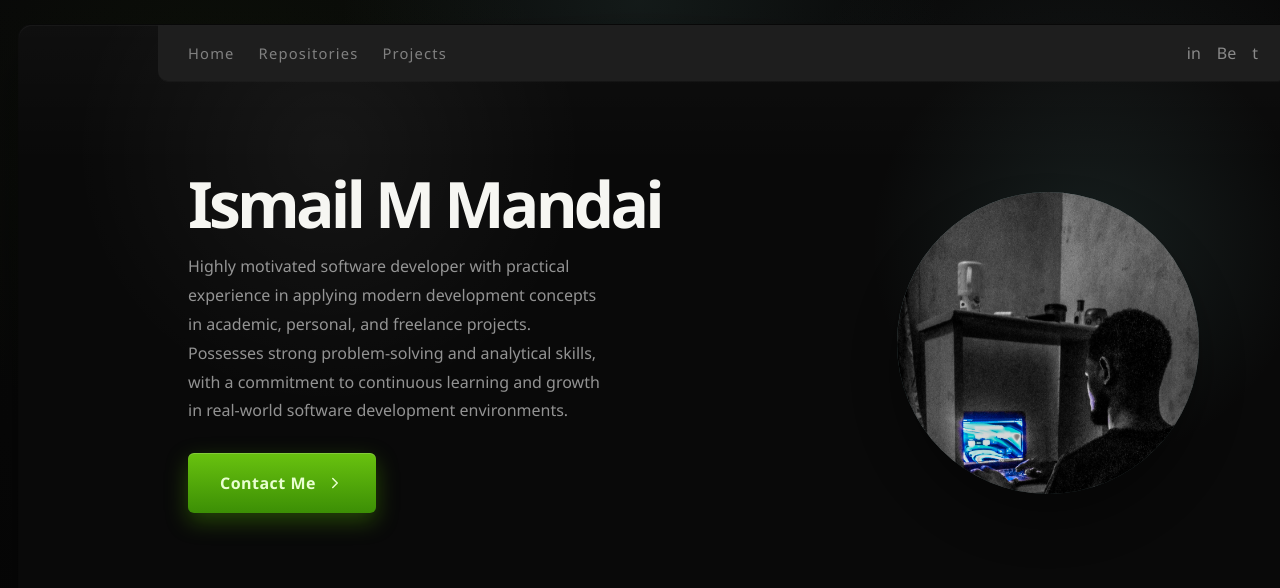
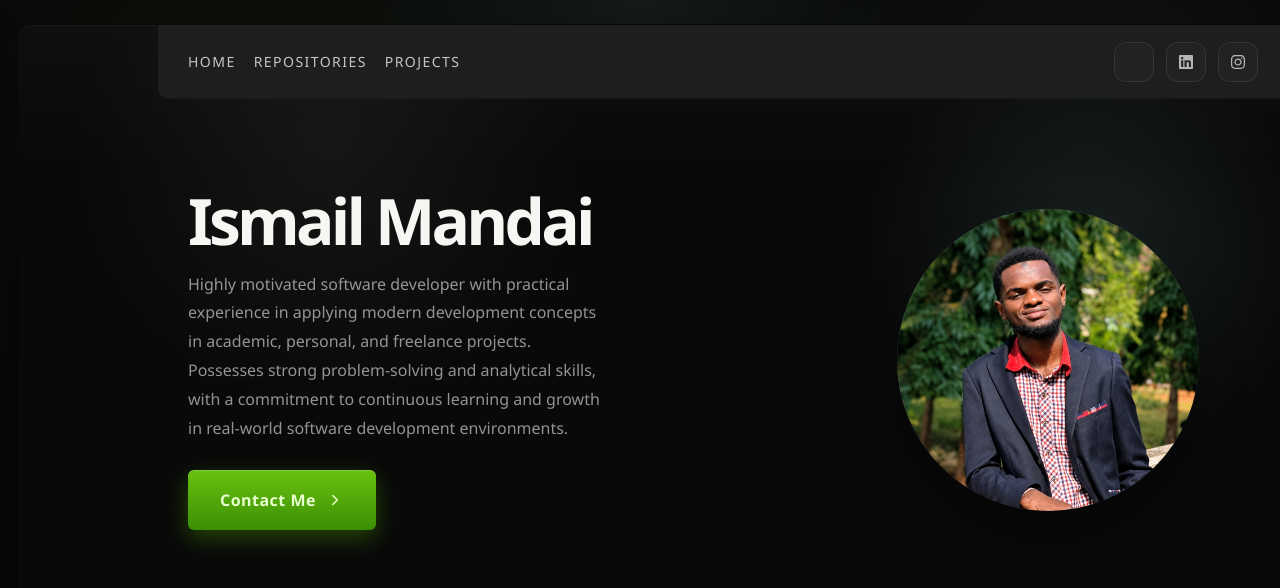
Before and after one commit to IsmaCoder024/Portifolio, a React (Vite) app: page / in a window 1280 px wide. Shown: the top 588 px of the page. Built offline with nearby package versions, Linux system fonts and the light colour scheme.

Commit message:
pre-ready portifolio commmited

```diff
--- a/package.json
+++ b/package.json
@@ -13,6 +13,7 @@
     "lucide-react": "^0.553.0",
     "react": "^19.1.1",
     "react-dom": "^19.1.1",
+    "react-icons": "^5.7.0",
     "react-router-dom": "^7.9.4"
   },
   "devDependencies": {
--- a/src/pages/Homepage.css
+++ b/src/pages/Homepage.css
@@ -69,6 +69,90 @@ body {
   box-shadow: 0 1px 0 rgba(255, 255, 255, 0.03);
 }
 
+.desktop-nav {
+  width: 100%;
+  display: flex;
+  align-items: center;
+  justify-content: space-between;
+  gap: 20px;
+}
+
+.desktop-nav-links {
+  display: flex;
+  align-items: center;
+  gap: 18px;
+  flex-wrap: wrap;
+}
+
+.desktop-nav-links a {
+  position: relative;
+  padding: 10px 0;
+  color: rgba(255, 255, 255, 0.74);
+  text-decoration: none;
+  font-size: 0.88rem;
+  letter-spacing: 0.1em;
+  text-transform: uppercase;
+}
+
+.desktop-nav-links a::after {
+  content: "";
+  position: absolute;
+  left: 0;
+  bottom: 4px;
+  width: 100%;
+  height: 1px;
+  background: linear-gradient(90deg, transparent, rgba(99, 184, 15, 0.9), transparent);
+  transform: scaleX(0);
+  transform-origin: center;
+  transition: transform 180ms ease;
+}
+
+.desktop-nav-links a:hover {
+  color: #fff;
+}
+
+.desktop-nav-links a:hover::after {
+  transform: scaleX(1);
+}
+
+.desktop-socials {
+  display: flex;
+  align-items: center;
+  gap: 12px;
+}
+
+.desktop-socials a {
+  width: 38px;
+  height: 38px;
+  display: inline-flex;
+  align-items: center;
+  justify-content: center;
+  border-radius: 12px;
+  border: 1px solid rgba(255, 255, 255, 0.08);
+  background: rgba(255, 255, 255, 0.02);
+  color: rgba(255, 255, 255, 0.66);
+  transition:
+    transform 160ms ease,
+    border-color 160ms ease,
+    color 160ms ease,
+    background 160ms ease;
+}
+
+.desktop-socials a:hover {
+  transform: translateY(-1px);
+  border-color: rgba(99, 184, 15, 0.55);
+  color: #fff;
+  background: rgba(99, 184, 15, 0.08);
+}
+
+.hero-drawer {
+  width: 100%;
+  display: flex;
+  align-items: center;
+  justify-content: space-between;
+  gap: 24px;
+}
+
 .hero-nav {
   display: flex;
   flex-wrap: wrap;
@@ -103,6 +187,11 @@ body {
 
 .hero-socials a:hover {
   color: rgba(255, 255, 255, 0.85);
+}
+
+.mobile-nav-toggle,
+.nav-backdrop {
+  display: none;
 }
 
 .hero-content {
@@ -235,12 +324,96 @@ body {
   .hero-shell {
     padding: 0 18px 24px;
     min-height: calc(100vh - 40px);
+    overflow: visible;
   }
 
   .hero-topbar {
+    display: none;
+  }
+
+  .desktop-nav {
+    display: none;
+  }
+
+  .mobile-nav-toggle {
+    position: fixed;
+    top: 14px;
+    left: 14px;
+    z-index: 3000;
+    display: inline-flex;
+    align-items: center;
+    justify-content: center;
+    gap: 8px;
+    padding: 12px;
+    border: 1px solid rgba(255, 255, 255, 0.12);
+    border-radius: 12px;
+    background: rgba(11, 11, 11, 0.92);
+    color: #fff;
+    cursor: pointer;
+    box-shadow: 0 12px 30px rgba(0, 0, 0, 0.32);
+    backdrop-filter: blur(14px);
+  }
+
+  .hero-drawer {
+    position: fixed;
+    top: 0;
+    left: 0;
+    z-index: 2100;
+    width: min(80vw, 280px);
+    height: 100vh;
+    flex-direction: column;
+    align-items: flex-start;
+    justify-content: flex-start;
+    gap: 20px;
+    padding: 72px 18px 24px;
+    background: rgba(16, 16, 16, 0.98);
+    border-right: 1px solid rgba(255, 255, 255, 0.08);
+    box-shadow: 22px 0 50px rgba(0, 0, 0, 0.4);
+    transform: translateX(-105%);
+    transition: transform 220ms ease;
+    pointer-events: none;
+    visibility: hidden;
+    overflow-y: auto;
+  }
+
+  .hero-drawer.open {
+    transform: translateX(0);
+    pointer-events: auto;
+    visibility: visible;
+  }
+
+  .nav-backdrop {
+    position: fixed;
+    inset: 0;
+    z-index: 2000;
+    display: block;
+    padding: 0;
+    background: rgba(0, 0, 0, 0.5);
+    opacity: 0;
+    pointer-events: none;
+    transition: opacity 220ms ease;
+  }
+
+  .nav-backdrop.open {
+    opacity: 1;
+    pointer-events: auto;
+  }
+
+  .hero-nav,
+  .hero-socials {
     width: 100%;
-    padding: 14px 18px;
     flex-direction: column;
+    align-items: flex-start;
+  }
+
+  .hero-nav {
+    gap: 16px;
+  }
+
+  .hero-socials {
+    gap: 14px;
+    padding-top: 8px;
+    border-top: 1px solid rgba(255, 255, 255, 0.08);
   }
 
   .hero-content {
@@ -269,12 +442,27 @@ body {
 }
 
 @media (max-width: 560px) {
+  .mobile-nav-toggle {
+    top: 12px;
+    left: 12px;
+    padding: 10px;
+  }
+
+  .hero-drawer {
+    width: min(84vw, 250px);
+    padding: 68px 14px 20px;
+  }
+
   .hero-nav {
-    gap: 12px 16px;
+    gap: 12px;
   }
 
   .hero-nav a {
     font-size: 0.82rem;
+  }
+
+  .hero-socials a {
+    gap: 10px;
   }
 
   .hero-copy h1 {
@@ -290,3 +478,11 @@ body {
     grid-template-columns: 1fr;
   }
 }
+
+@media (min-width: 961px) {
+  .mobile-nav-toggle,
+  .nav-backdrop,
+  .hero-drawer {
+    display: none;
+  }
+}
--- a/src/pages/Homepage.jsx
+++ b/src/pages/Homepage.jsx
@@ -1,46 +1,108 @@
 import "./Homepage.css";
-import myPic from "../images/PSX_20240716_200731.jpg";
-import { ChevronRight } from "lucide-react";
+import React, { useState } from "react";
+import myPic from "../images/me.png";
+import { ChevronRight, Menu, X } from "lucide-react";
+import { FaInstagram, FaLinkedin, FaFacebook, FaTwitter, FaGithub } from "react-icons/fa";
 
 const navItems = [
-  "Home",
-  "Repositories",
-  "Projects",
+  { label: "Home", href: "#" },
+  { label: "Repositories", href: "https://github.com/IsmaCoder024?tab=repositories" },
+  { label: "Projects", href: "#" },
 ];
 
-const brands = ["ClickUp", "Dropbox", "PAYCHEX", "elastic", "stripe"];
 
 const socialLinks = [
-  { label: "LinkedIn", short: "in", href: "https://www.linkedin.com" },
-  { label: "Behance", short: "Be", href: "https://www.behance.net" },
-  { label: "Twitter", short: "t", href: "https://twitter.com" },
+  { label: "GitHub",  href: "https://github.com/IsmaCoder024" },
+  { label: "LinkedIn",  href: "https://www.linkedin.com/in/isma-mandai-8b1a87366/" },
+  { label: "Instagram",  href: "https://www.instagram.com/being_isma_" },
+
 ];
 
 function Homepage() {
+  const [isMobileNavOpen, setIsMobileNavOpen] = useState(false);
+
   return (
     <main className="landing-page">
-      <section className="hero-shell" aria-label="Portfolio introduction">
-        <header className="hero-topbar">
+      <button
+        className="mobile-nav-toggle"
+        type="button"
+        aria-label={isMobileNavOpen ? "Close navigation" : "Open navigation"}
+        aria-expanded={isMobileNavOpen}
+        onClick={() => setIsMobileNavOpen((current) => !current)}
+      >
+        {isMobileNavOpen ? <X size={22} /> : <Menu size={22} />}
+      </button>
+
+      <div
+        className={`nav-backdrop ${isMobileNavOpen ? "open" : ""}`}
+        aria-hidden="true"
+        onClick={() => setIsMobileNavOpen(false)}
+      />
+
+      <div className={`hero-drawer ${isMobileNavOpen ? "open" : ""}`}>
         <nav className="hero-nav" aria-label="Primary">
           {navItems.map((item) => (
-              <a key={item} href="#welcome">
-                {item}
+            <a key={item.label} href={item.href} onClick={() => setIsMobileNavOpen(false)}>
+              {item.label}
             </a>
           ))}
         </nav>
 
         <div className="hero-socials" aria-label="Social links">
-            {socialLinks.map(({ label, short, href }) => (
-              <a key={label} href={href} aria-label={label}>
-                <span>{short}</span>
+          {socialLinks.map(({ label, href }) => (
+            <a
+              key={label}
+              href={href}
+              aria-label={label}
+              target="_blank"
+              rel="noopener noreferrer"
+              onClick={() => setIsMobileNavOpen(false)}
+            >
+              <span>{label}</span>
+              {label === "LinkedIn" && <FaLinkedin />}
+              {label === "Instagram" && <FaInstagram />}
+              {label === "Twitter" && <FaTwitter />}
+              {label === "Facebook" && <FaFacebook />}
+              {label === "Github" && <FaGithub />}
             </a>
           ))}
+        </div>
+      </div>
+
+      <section className="hero-shell" aria-label="Portfolio introduction">
+        <header className="hero-topbar">
+          <div className="desktop-nav" aria-label="Desktop navigation">
+            <nav className="desktop-nav-links" aria-label="Primary">
+              {navItems.map((item) => (
+                <a key={item.label} href={item.href}>
+                  {item.label}
+                </a>
+              ))}
+            </nav>
+
+            <div className="desktop-socials" aria-label="Social links">
+              {socialLinks.map(({ label, href }) => (
+                <a
+                  key={label}
+                  href={href}
+                  aria-label={label}
+                  target="_blank"
+                  rel="noopener noreferrer"
+                >
+                  {label === "LinkedIn" && <FaLinkedin />}
+                  {label === "Instagram" && <FaInstagram />}
+                  {label === "Twitter" && <FaTwitter />}
+                  {label === "Facebook" && <FaFacebook />}
+                  {label === "Github" && <FaGithub />}
+                </a>
+              ))}
+            </div>
           </div>
         </header>
 
         <div className="hero-content" id="welcome">
           <div className="hero-copy">
-            <h1>Ismail M Mandai</h1>
+            <h1>Ismail Mandai</h1>
             <p className="intro-text">
               Highly motivated  software developer with practical
               experience in applying modern
@@ -49,7 +111,8 @@ function Homepage() {
               with a commitment to continuous learning and growth in real-world
               software development environments.
             </p>
-            <a className="cta-button" href="#contact">
+            <a className="cta-button" href="https://wa.me/255768139112" target="_blank"
+            rel="noopener noreferrer">
               Contact Me
               {/* Let&apos;s get started */}
               <ChevronRight size={18} />
```
Also changed, not shown: src/images/Me.png (added), 1 other file (tests, documents, lock files or other folders). Lines whose indentation alone changed are shown as unchanged.
